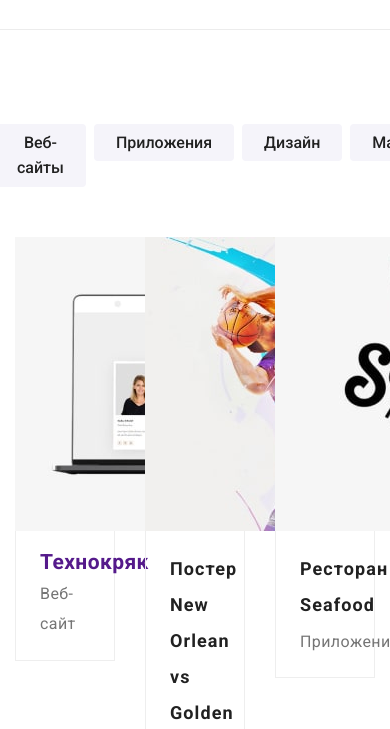
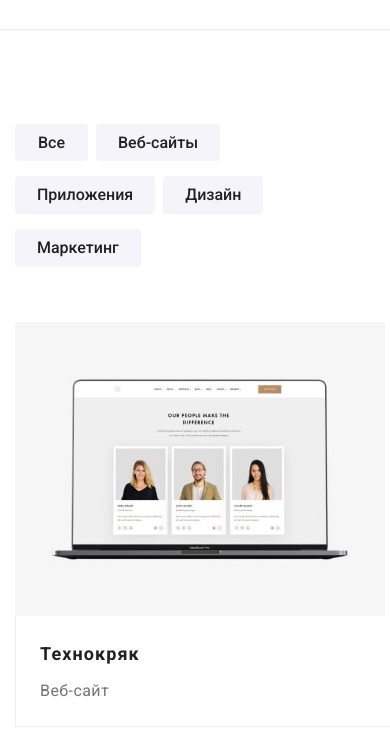
Before and after one commit to YuliiaTS/goit-markup-hw-08, a plain HTML site: page portfolio.html in a window 390 px wide. Shown: the part 115-844 px from the top of the page. Drawn offline with nearby package versions, Linux system fonts and the light colour scheme.

```diff
--- a/portfolio.html
+++ b/portfolio.html
@@ -79,7 +79,7 @@
                             </p>
                         </div>
                         <div class="card-content">
-                            <h2 class="card-contentt__itle">Технокряк</h2>
+                            <h2 class="card-contentt__title">Технокряк</h2>
                             <p class="card-contentt__text">Веб-сайт</p>
                         </div>
                     </a>
--- a/sass/components/_portfolio.scss
+++ b/sass/components/_portfolio.scss
@@ -4,13 +4,23 @@
 
 .portfolio__list {
     display: flex;
+    flex-wrap: wrap;
+    margin-bottom: 40px;
+
+    @media screen and (min-width: 1200px) {
         justify-content: center;
         margin-bottom: 50px;
     }
+}
 
-.portfolio__list > .portfolio__item:not(:last-child) {
+.portfolio__item {
     margin-right: 8px;
+    margin-bottom: 15px;
 }
+
+// .portfolio__list > .portfolio__item:not(:last-child) {
+//     margin-right: 8px;
+// }
 
 .portfolio__btn {
     font-family: inherit;
@@ -34,16 +44,25 @@
 }
 
 .gallery {
+    margin-bottom: -30px;
+
+    @media screen and (min-width: 1200px) {
         display: flex;
         flex-wrap: wrap;
         margin-left: -30px;
         margin-top: -30px;
     }
 
+}
+
 .gallery__item {
-    width: calc((100% - 90px) / 3);
+    margin-bottom: 30px;
+    width: 450px;
+    height: 404px;
+    @media screen and (min-width: 768px) {
+        width: calc((100% - 2 * 30px) / 2);
         margin-left: 30px;
-    margin-top: 30px;
+    }
 }
 
 .gallery__link {
```
Also changed, not shown: index.html (+2 -2 lines), css/main.css, css/main.min.css, 2 other files. Lines whose indentation alone changed are shown as unchanged.
